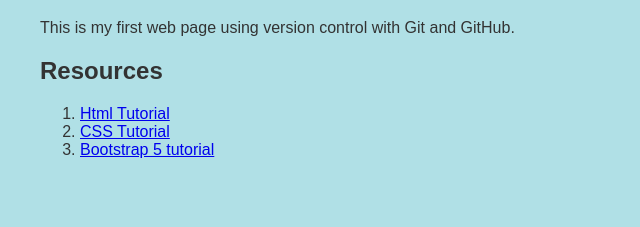
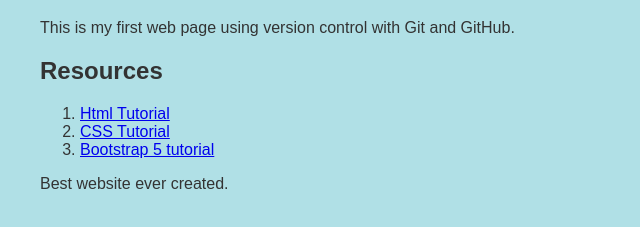
Before and after one commit to yogi21212121/web-version-control-starter-project, a plain HTML site: page index.html in a window 1280 px wide. Shown: the part 101-328 px from the top of the page, without its empty margins (0-640 px from the left). Drawn offline with Linux system fonts and the light colour scheme.

Commit message:
Update index.html
I added another thing to see how this looks like

```diff
--- a/index.html
+++ b/index.html
@@ -17,6 +17,7 @@
     <li> <a href= "https://www.w3schools.com/css/default.asp"> CSS Tutorial </a> </li>
     <li> <a href= "https://www.w3schools.com/bootstrap5/index.php"> Bootstrap 5 tutorial </a> </li>
    </ol>
+   Best website ever created.
   </p>
 </body>
 </html>
```
